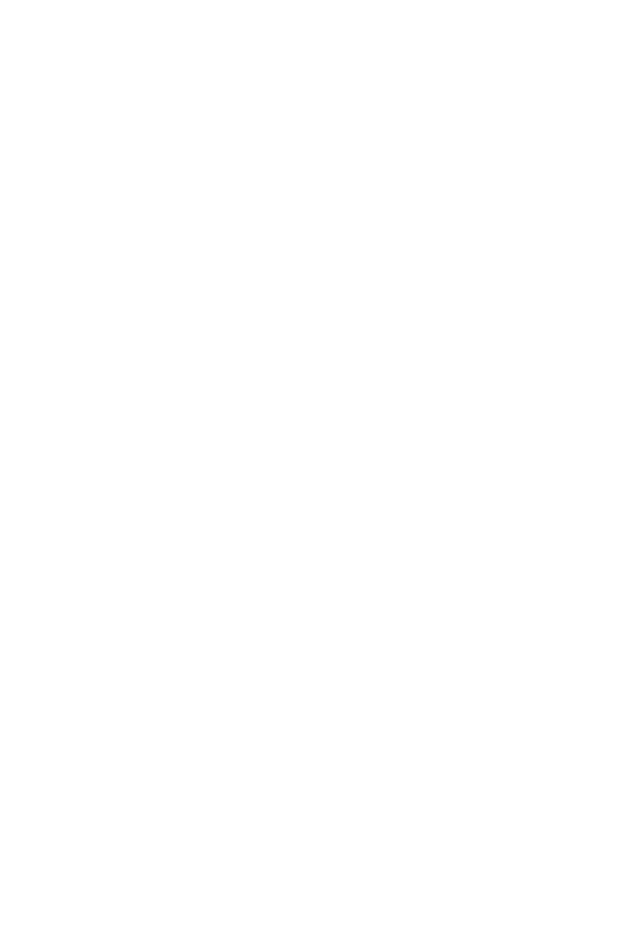
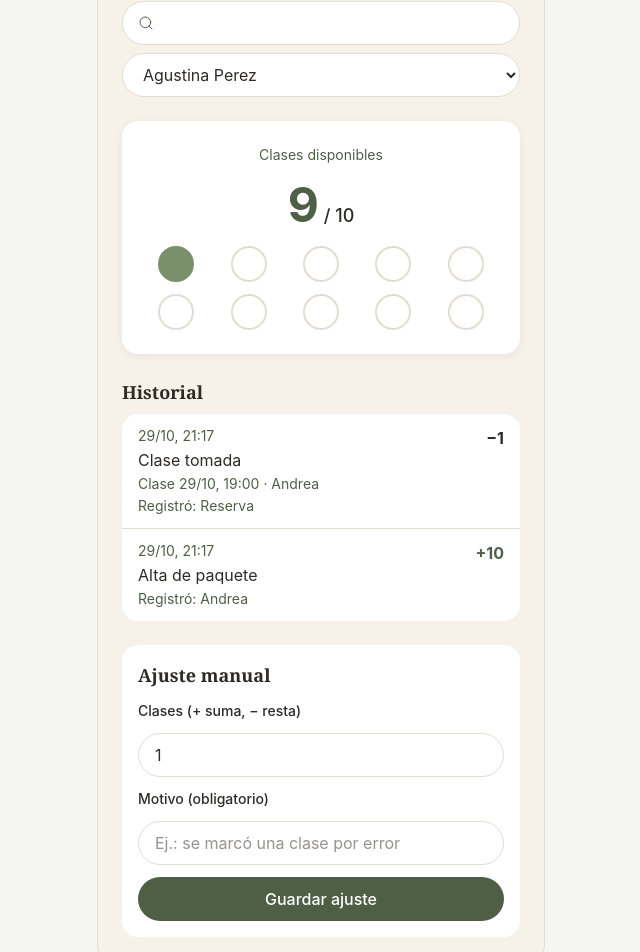
Before and after one commit to gaston411/yoga_studio_app, a React (Vite) app: page / in a window 1280 px wide. Shown: the part 1280-2232 px from the top of the page, without its empty margins (319-959 px from the left). Before the commit the page ends 1265 px from the top, so only its background shows below. Built offline with nearby package versions, Linux system fonts and the light colour scheme.

Commit message:
feat(001): tarjeta digital con sellos, historial y ajuste manual con motivo

```diff
--- a/src/App.tsx
+++ b/src/App.tsx
@@ -10,6 +10,7 @@
 import { AdminDashboard } from './ui/AdminDashboard.tsx';
 import { AttendanceList } from './ui/AttendanceList.tsx';
 import { StudentBooking } from './ui/StudentBooking.tsx';
+import { StudentCard } from './ui/StudentCard.tsx';
 import {
   Sparkles,
   Shield,
@@ -126,6 +127,12 @@
           />
         )}
 
+        {role === 'admin' && (
+          <div className="mt-8">
+            <StudentCard db={globalDb} packageService={packageService} canAdjust onRefresh={handleRefresh} />
+          </div>
+        )}
+
         {role === 'instructor' && (
           <AttendanceList
             db={globalDb}
@@ -133,6 +140,12 @@
             sessionService={sessionService}
             onRefresh={handleRefresh}
           />
+        )}
+
+        {role === 'student' && (
+          <div className="mb-8">
+            <StudentCard db={globalDb} packageService={packageService} />
+          </div>
         )}
 
         {role === 'student' && (
--- /dev/null
+++ b/src/ui/StudentCard.tsx
@@ -0,0 +1,212 @@
+/**
+ * Spec 001 — Tarjeta digital del paquete.
+ * La alumna ve su saldo como "sellos" y el historial que lo explica.
+ * Andrea (canAdjust) puede hacer ajustes manuales con motivo obligatorio.
+ * Identidad visual: skills/brand-design/SKILL.md
+ */
+import React, { useMemo, useState } from 'react';
+import { Leaf, Search } from 'lucide-react';
+import { Database, PackageAuditLog } from '../infrastructure/db.ts';
+import { PackageService, PackageError, PACKAGE_SIZE } from '../domain/packages.ts';
+
+interface StudentCardProps {
+  db: Database;
+  packageService: PackageService;
+  canAdjust?: boolean;
+  onRefresh?: () => void;
+}
+
+const SERIF = { fontFamily: 'Fraunces, Georgia, "Times New Roman", serif' };
+
+const REASON_LABEL: Record<string, string> = {
+  PACKAGE_CREATED: 'Alta de paquete',
+  CLASS_ATTENDED: 'Clase tomada',
+  MANUAL_ADJUSTMENT: 'Ajuste de Andrea',
+  EMERGENCY_CANCEL_REFUND: 'Clase cancelada, se devuelve',
+  LATE_CANCEL_CHARGE: 'Cancelación tardía',
+  WAITLIST_PROMOTED: 'Lugar desde lista de espera',
+};
+
+const BY_LABEL: Record<string, string> = {
+  ADMIN: 'Andrea',
+  INSTRUCTOR: 'Instructora',
+  SYSTEM: 'Reserva',
+};
+
+function formatDateTime(iso: string): string {
+  return new Date(iso).toLocaleString('es-AR', {
+    day: '2-digit',
+    month: '2-digit',
+    hour: '2-digit',
+    minute: '2-digit',
+    hour12: false,
+  });
+}
+
+export function StudentCard({ db, packageService, canAdjust = false, onRefresh }: StudentCardProps) {
+  const students = useMemo(
+    () => db.getAllStudents().sort((a, b) => a.name.localeCompare(b.name)),
+    [db]
+  );
+  const [query, setQuery] = useState('');
+  const [studentId, setStudentId] = useState<string>(students[0]?.id ?? '');
+  const [delta, setDelta] = useState('1');
+  const [note, setNote] = useState('');
+  const [message, setMessage] = useState<{ kind: 'ok' | 'error'; text: string } | null>(null);
+  const [version, setVersion] = useState(0);
+
+  const filtered = students.filter((s) =>
+    `${s.name} ${s.phone}`.toLowerCase().includes(query.trim().toLowerCase())
+  );
+  const card = useMemo(() => packageService.getCard(studentId), [studentId, version, packageService]);
+  const remaining = card.remainingClasses;
+  const used = PACKAGE_SIZE - remaining;
+  const low = remaining > 0 && remaining <= 2;
+
+  const describeClass = (entry: PackageAuditLog): string => {
+    if (!entry.session_id) return '';
+    const session = db.getSessionById(entry.session_id);
+    if (!session) return '';
+    return `Clase ${formatDateTime(session.start_time)} · ${session.instructor_name}`;
+  };
+
+  const handleAdjust = (e: React.FormEvent) => {
+    e.preventDefault();
+    if (!card.package) return;
+    try {
+      packageService.adjustBalance(card.package.id, Number(delta), note);
+      setMessage({ kind: 'ok', text: 'Ajuste guardado en el historial.' });
+      setNote('');
+      setVersion((v) => v + 1);
+      onRefresh?.();
+    } catch (err: unknown) {
+      const text = err instanceof PackageError || err instanceof Error ? err.message : 'No se pudo guardar.';
+      setMessage({ kind: 'error', text });
+    }
+  };
+
+  return (
+    <section className="max-w-md mx-auto rounded-2xl bg-[#F6F1E9] text-[#2E2A26] p-4 sm:p-6 space-y-6 border border-[#E4DDD2]">
+      <header className="flex items-center gap-2">
+        <Leaf className="w-5 h-5 text-[#4F5F45]" strokeWidth={1.5} aria-hidden />
+        <h2 className="text-xl font-semibold" style={SERIF}>
+          {canAdjust ? 'Tarjetas de las alumnas' : 'Mi tarjeta'}
+        </h2>
+      </header>
+
+      <div className="space-y-2">
+        <label className="block text-sm font-medium" htmlFor="card-search">
+          {canAdjust ? 'Busca a la alumna' : 'Busca tu nombre o teléfono'}
+        </label>
+        <div className="relative">
+          <Search className="w-4 h-4 absolute left-4 top-1/2 -translate-y-1/2 text-[#4F5F45]" strokeWidth={1.5} aria-hidden />
+          <input
+            id="card-search"
+            value={query}
+            onChange={(e) => setQuery(e.target.value)}
+            maxLength={60}
+            className="w-full min-h-11 pl-10 pr-4 rounded-full bg-white border border-[#E4DDD2] text-base focus:outline-2 focus:outline-[#7A8F6B]"
+          />
+        </div>
+        <select
+          aria-label="Alumna"
+          value={studentId}
+          onChange={(e) => { setStudentId(e.target.value); setMessage(null); }}
+          className="w-full min-h-11 px-4 rounded-full bg-white border border-[#E4DDD2] text-base"
+        >
+          {filtered.map((s) => (
+            <option key={s.id} value={s.id}>{s.name}</option>
+          ))}
+        </select>
+      </div>
+
+      {!card.package ? (
+        <p className="text-sm">Todavía no tienes un paquete. Habla con Andrea para darlo de alta.</p>
+      ) : (
+        <>
+          <div className="rounded-2xl bg-white p-6 shadow-[0_2px_8px_rgb(46_42_38/0.06)] text-center space-y-4">
+            <p className="text-sm text-[#4F5F45]">Clases disponibles</p>
+            <p
+              className={`text-5xl font-bold ${remaining === 0 ? 'text-[#B3261E]' : low ? 'text-[#C46A4A]' : 'text-[#4F5F45]'}`}
+              aria-live="polite"
+            >
+              {remaining}
+              <span className="text-lg font-medium text-[#2E2A26]"> / {PACKAGE_SIZE}</span>
+            </p>
+            <div className="grid grid-cols-5 gap-3 justify-items-center" aria-label={`${used} sellos usados de ${PACKAGE_SIZE}`}>
+              {Array.from({ length: PACKAGE_SIZE }, (_, i) => (
+                <span
+                  key={i}
+                  className={`w-9 h-9 rounded-full border-2 ${i < used ? 'bg-[#7A8F6B] border-[#7A8F6B]' : 'border-[#E4DDD2]'}`}
+                />
+              ))}
+            </div>
+            {low && <p className="text-sm font-medium text-[#C46A4A]">Te quedan pocas clases.</p>}
+            {remaining === 0 && (
+              <p className="text-sm font-medium text-[#B3261E]">
+                No te quedan clases. Habla con Andrea para renovar tu paquete.
+              </p>
+            )}
+          </div>
+
+          <div className="space-y-2">
+            <h3 className="text-lg font-semibold" style={SERIF}>Historial</h3>
+            <ul className="divide-y divide-[#E4DDD2] rounded-2xl bg-white">
+              {card.history.map((entry) => (
+                <li key={entry.id} className="flex items-start justify-between gap-4 px-4 py-3">
+                  <div className="space-y-0.5">
+                    <p className="text-sm text-[#4F5F45]">{formatDateTime(entry.timestamp)}</p>
+                    <p className="text-base">{REASON_LABEL[entry.reason] ?? entry.reason}</p>
+                    {describeClass(entry) && <p className="text-sm text-[#4F5F45]">{describeClass(entry)}</p>}
+                    {entry.note && <p className="text-sm text-[#4F5F45] italic">“{entry.note}”</p>}
+                    <p className="text-sm text-[#4F5F45]">Registró: {BY_LABEL[entry.performed_by] ?? entry.performed_by}</p>
+                  </div>
+                  <span className={`text-base font-bold ${entry.delta < 0 ? 'text-[#2E2A26]' : 'text-[#4F5F45]'}`}>
+                    {entry.delta > 0 ? `+${entry.delta}` : `−${Math.abs(entry.delta)}`}
+                  </span>
+                </li>
+              ))}
+            </ul>
+          </div>
+
+          {canAdjust && (
+            <form onSubmit={handleAdjust} className="rounded-2xl bg-white p-4 space-y-3">
+              <h3 className="text-lg font-semibold" style={SERIF}>Ajuste manual</h3>
+              <label className="block text-sm font-medium" htmlFor="adjust-delta">Clases (+ suma, − resta)</label>
+              <input
+                id="adjust-delta"
+                type="number"
+                step={1}
+                min={-PACKAGE_SIZE}
+                max={PACKAGE_SIZE}
+                value={delta}
+                onChange={(e) => setDelta(e.target.value)}
+                className="w-full min-h-11 px-4 rounded-full border border-[#E4DDD2] text-base"
+              />
+              <label className="block text-sm font-medium" htmlFor="adjust-note">Motivo (obligatorio)</label>
+              <input
+                id="adjust-note"
+                value={note}
+                maxLength={200}
+                onChange={(e) => setNote(e.target.value)}
+                placeholder="Ej.: se marcó una clase por error"
+                className="w-full min-h-11 px-4 rounded-full border border-[#E4DDD2] text-base"
+              />
+              <button
+                type="submit"
+                className="w-full min-h-11 rounded-full bg-[#4F5F45] hover:bg-[#2E2A26] text-white font-medium"
+              >
+                Guardar ajuste
+              </button>
+              {message && (
+                <p role="status" className={`text-sm ${message.kind === 'error' ? 'text-[#B3261E]' : 'text-[#4F5F45]'}`}>
+                  {message.text}
+                </p>
+              )}
+            </form>
+          )}
+        </>
+      )}
+    </section>
+  );
+}
```
